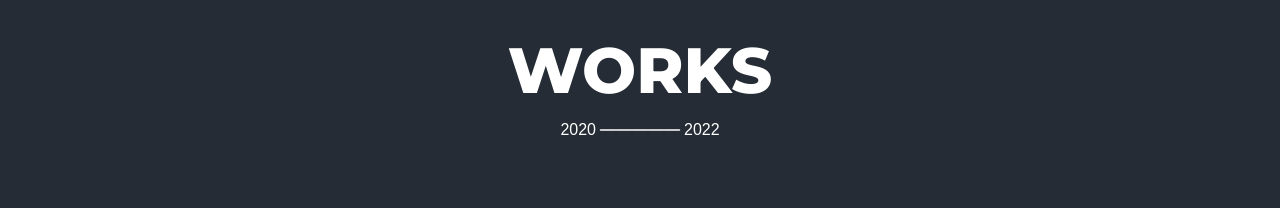
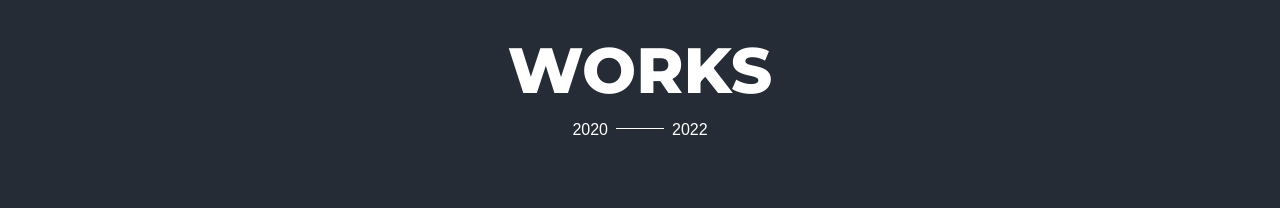
Before and after one commit to xdelmo/eliotbesson, a React (Create React App) app: page / in a window 1280 px wide. Shown: the part 1222-1430 px from the top of the page. Built offline with nearby package versions, Linux system fonts and the light colour scheme.

Commit message:
FIX: works white line

```diff
--- a/src/components/MinusSVG.jsx
+++ /dev/null
@@ -1,20 +0,0 @@
-import React from "react";
-
-function MinusSVG(props) {
-  return (
-    <div>
-      <svg
-        xmlns="http://www.w3.org/2000/svg"
-        fill="none"
-        viewBox="0 0 24 24"
-        strokeWidth={1.5}
-        stroke="currentColor"
-        className={`w-6 h-6 ${props.margin}`}
-      >
-        <path strokeLinecap="round" strokeLinejoin="round" d="M19.5 12h-15" />
-      </svg>
-    </div>
-  );
-}
-
-export default MinusSVG;
--- a/src/components/Works.jsx
+++ b/src/components/Works.jsx
@@ -1,6 +1,5 @@
 import React from "react";
 import { worksInfo } from "../constants";
-import MinusSVG from "./MinusSVG";
 import Work from "./Work";
 
 function Works() {
@@ -13,12 +12,7 @@ function Works() {
             <h2>Works</h2>
           </div>
           <p className="flex justify-center items-center font-ppmori">
-            <div className="line"></div>
-            2020 <MinusSVG margin="-mr-2" />
-            <MinusSVG margin="-mr-2" />
-            <MinusSVG margin="-mr-2" />
-            <MinusSVG margin="-mr-2" />
-            <MinusSVG />
+            2020 <span className="line"></span>
             2022
           </p>
         </div>
--- a/src/index.css
+++ b/src/index.css
@@ -115,4 +115,13 @@
     margin-inline: auto;
     width: min(90%, 70.5rem);
   }
+
+  .line {
+    width: 3em;
+    margin-right: 0.5em;
+    margin-bottom: 0.2em;
+    margin-left: 0.5em;
+    height: 1px;
+    background-color: #fff;
+  }
 }
```
